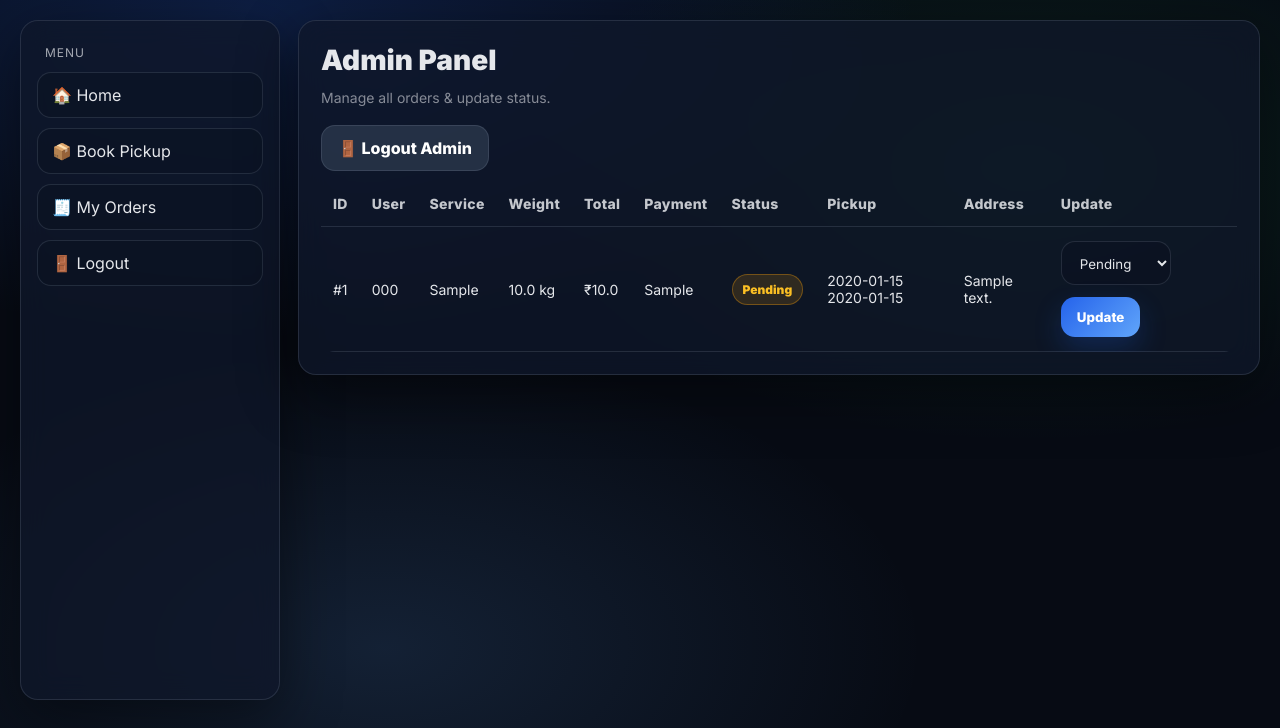
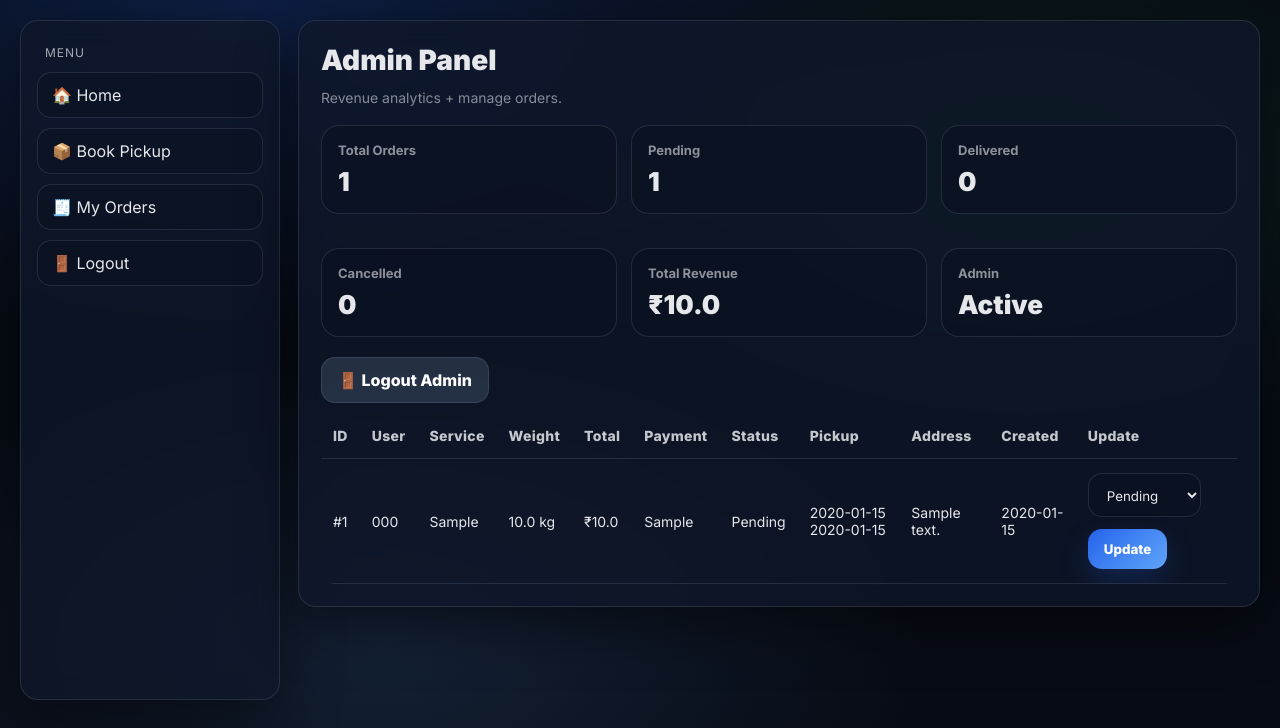
Before and after one commit to harshal-269/freshfold-web, a Flask app: page /admin/panel in a window 1280 px wide. Shown: the part 72-800 px from the top of the page. Run offline with Flask 3, Linux system fonts and the light colour scheme; the visitor is signed in with stand-in values (Sample User, id 1); tables that the repository leaves empty hold one stand-in row (values such as "Sample post").

Commit message:
Added revenue analytics, cancel orders, saved addresses

```diff
--- a/app.py
+++ b/app.py
@@ -18,10 +18,9 @@ def db():
 def init_db():
     conn = db()
     cur = conn.cursor()
-
-    # Enable foreign keys in SQLite
     cur.execute("PRAGMA foreign_keys = ON;")
 
+    # USERS
     cur.execute("""
         CREATE TABLE IF NOT EXISTS users(
             id INTEGER PRIMARY KEY AUTOINCREMENT,
@@ -32,6 +31,19 @@ def init_db():
         )
     """)
 
+    # ADDRESSES (multiple saved addresses)
+    cur.execute("""
+        CREATE TABLE IF NOT EXISTS addresses(
+            id INTEGER PRIMARY KEY AUTOINCREMENT,
+            user_id INTEGER NOT NULL,
+            label TEXT NOT NULL,
+            address TEXT NOT NULL,
+            created_at TEXT NOT NULL,
+            FOREIGN KEY(user_id) REFERENCES users(id) ON DELETE CASCADE
+        )
+    """)
+
+    # ORDERS
     cur.execute("""
         CREATE TABLE IF NOT EXISTS orders(
             id INTEGER PRIMARY KEY AUTOINCREMENT,
@@ -51,11 +63,11 @@ def init_db():
         )
     """)
 
-    # Indexes (performance)
+    # Indexes
     cur.execute("CREATE INDEX IF NOT EXISTS idx_users_phone ON users(phone);")
     cur.execute("CREATE INDEX IF NOT EXISTS idx_orders_user_id ON orders(user_id);")
     cur.execute("CREATE INDEX IF NOT EXISTS idx_orders_status ON orders(status);")
-    cur.execute("CREATE INDEX IF NOT EXISTS idx_orders_created_at ON orders(created_at);")
+    cur.execute("CREATE INDEX IF NOT EXISTS idx_addresses_user_id ON addresses(user_id);")
 
     conn.commit()
     conn.close()
@@ -106,6 +118,20 @@ def get_user_stats(user_id):
 
     conn.close()
     return total, pending, delivered
+
+
+def get_saved_addresses(user_id):
+    conn = db()
+    cur = conn.cursor()
+    cur.execute("""
+        SELECT id, label, address
+        FROM addresses
+        WHERE user_id=?
+        ORDER BY id DESC
+    """, (user_id,))
+    rows = cur.fetchall()
+    conn.close()
+    return rows
 
 
 def get_last_address(user_id):
@@ -195,6 +221,36 @@ def dashboard():
     return render_template("dashboard.html", name=user["name"], total=total, pending=pending, delivered=delivered)
 
 
+# -------- ADD ADDRESS --------
+@app.route("/address/add", methods=["POST"])
+def add_address():
+    user = get_logged_user()
+    if not user:
+        return redirect("/login")
+
+    label = request.form.get("label", "").strip()
+    address = request.form.get("address", "").strip()
+
+    if not label or not address:
+        flash("Address label and address are required!", "danger")
+        return redirect("/book")
+
+    created_at = datetime.now().strftime("%d-%m-%Y %I:%M %p")
+
+    conn = db()
+    cur = conn.cursor()
+    cur.execute("""
+        INSERT INTO addresses(user_id, label, address, created_at)
+        VALUES(?,?,?,?)
+    """, (user["id"], label, address, created_at))
+    conn.commit()
+    conn.close()
+
+    flash("Address saved successfully!", "success")
+    return redirect("/book")
+
+
+# -------- BOOK --------
 @app.route("/book", methods=["GET", "POST"])
 def book():
     user = get_logged_user()
@@ -235,10 +291,13 @@ def book():
 
         return redirect("/payment")
 
+    # GET
+    saved_addresses = get_saved_addresses(user["id"])
     last_address = get_last_address(user["id"])
-    return render_template("book.html", last_address=last_address)
+    return render_template("book.html", saved_addresses=saved_addresses, last_address=last_address)
 
 
+# -------- PAYMENT --------
 @app.route("/payment", methods=["GET", "POST"])
 def payment():
     user = get_logged_user()
@@ -287,6 +346,7 @@ def payment():
     return render_template("payment.html", order=pending)
 
 
+# -------- ORDERS --------
 @app.route("/orders")
 def orders():
     user = get_logged_user()
@@ -307,6 +367,7 @@ def orders():
     return render_template("orders.html", orders=data)
 
 
+# -------- ORDER DETAILS --------
 @app.route("/orders/<int:order_id>")
 def order_details(order_id):
     user = get_logged_user()
@@ -332,6 +393,45 @@ def order_details(order_id):
     return render_template("order_details.html", order=row)
 
 
+# -------- CANCEL ORDER --------
+@app.route("/orders/<int:order_id>/cancel", methods=["POST"])
+def cancel_order(order_id):
+    user = get_logged_user()
+    if not user:
+        return redirect("/login")
+
+    conn = db()
+    cur = conn.cursor()
+
+    # only cancel if pending and belongs to user
+    cur.execute("""
+        SELECT status FROM orders
+        WHERE id=? AND user_id=?
+    """, (order_id, user["id"]))
+    row = cur.fetchone()
+
+    if not row:
+        conn.close()
+        flash("Order not found!", "danger")
+        return redirect("/orders")
+
+    if row["status"] != "Pending":
+        conn.close()
+        flash("Only Pending orders can be cancelled!", "danger")
+        return redirect(f"/orders/{order_id}")
+
+    cur.execute("""
+        UPDATE orders SET status='Cancelled'
+        WHERE id=? AND user_id=?
+    """, (order_id, user["id"]))
+    conn.commit()
+    conn.close()
+
+    flash("Order cancelled successfully!", "success")
+    return redirect("/orders")
+
+
+# -------- INVOICE --------
 @app.route("/invoice/<int:order_id>")
 def invoice(order_id):
     user = get_logged_user()
@@ -389,17 +489,44 @@ def admin_panel():
 
     conn = db()
     cur = conn.cursor()
+
+    # Orders list (with join)
     cur.execute("""
         SELECT o.id, u.phone AS user_phone, o.service, o.weight, o.total_price,
-               o.payment_method, o.status, o.pickup_date, o.pickup_time, o.address
+               o.payment_method, o.status, o.pickup_date, o.pickup_time, o.address, o.created_at
         FROM orders o
         JOIN users u ON u.id = o.user_id
         ORDER BY o.id DESC
     """)
-    data = cur.fetchall()
+    orders = cur.fetchall()
+
+    # Revenue analytics
+    cur.execute("SELECT COUNT(*) AS total_orders FROM orders")
+    total_orders = cur.fetchone()["total_orders"]
+
+    cur.execute("SELECT COUNT(*) AS pending_orders FROM orders WHERE status='Pending'")
+    pending_orders = cur.fetchone()["pending_orders"]
+
+    cur.execute("SELECT COUNT(*) AS delivered_orders FROM orders WHERE status='Delivered'")
+    delivered_orders = cur.fetchone()["delivered_orders"]
+
+    cur.execute("SELECT COUNT(*) AS cancelled_orders FROM orders WHERE status='Cancelled'")
+    cancelled_orders = cur.fetchone()["cancelled_orders"]
+
+    cur.execute("SELECT COALESCE(SUM(total_price), 0) AS revenue FROM orders WHERE status!='Cancelled'")
+    revenue = cur.fetchone()["revenue"]
+
     conn.close()
 
-    return render_template("admin_panel.html", orders=data)
+    return render_template(
+        "admin_panel.html",
+        orders=orders,
+        total_orders=total_orders,
+        pending_orders=pending_orders,
+        delivered_orders=delivered_orders,
+        cancelled_orders=cancelled_orders,
+        revenue=revenue
+    )
 
 
 @app.route("/admin/update/<int:order_id>", methods=["POST"])
--- a/templates/admin_panel.html
+++ b/templates/admin_panel.html
@@ -2,7 +2,41 @@
 {% block body %}
 <div class="card">
   <div class="title">Admin Panel</div>
-  <div class="subtitle">Manage all orders & update status.</div>
+  <div class="subtitle">Revenue analytics + manage orders.</div>
+
+  <div class="grid">
+    <div class="stat">
+      <h2>Total Orders</h2>
+      <p>{{ total_orders }}</p>
+    </div>
+    <div class="stat">
+      <h2>Pending</h2>
+      <p>{{ pending_orders }}</p>
+    </div>
+    <div class="stat">
+      <h2>Delivered</h2>
+      <p>{{ delivered_orders }}</p>
+    </div>
+  </div>
+
+  <br>
+
+  <div class="grid">
+    <div class="stat">
+      <h2>Cancelled</h2>
+      <p>{{ cancelled_orders }}</p>
+    </div>
+    <div class="stat">
+      <h2>Total Revenue</h2>
+      <p>₹{{ revenue }}</p>
+    </div>
+    <div class="stat">
+      <h2>Admin</h2>
+      <p>Active</p>
+    </div>
+  </div>
+
+  <br>
 
   <div class="row">
     <a class="btn btn2" href="/admin/logout">🚪 Logout Admin</a>
@@ -19,37 +53,30 @@
       <th>Status</th>
       <th>Pickup</th>
       <th>Address</th>
+      <th>Created</th>
       <th>Update</th>
     </tr>
 
     {% for o in orders %}
     <tr>
-      <td>#{{ o[0] }}</td>
-      <td>{{ o[1] }}</td>
-      <td>{{ o[2] }}</td>
-      <td>{{ o[3] }} kg</td>
-      <td>₹{{ o[4] }}</td>
-      <td>{{ o[5] }}</td>
+      <td>#{{ o["id"] }}</td>
+      <td>{{ o["user_phone"] }}</td>
+      <td>{{ o["service"] }}</td>
+      <td>{{ o["weight"] }} kg</td>
+      <td>₹{{ o["total_price"] }}</td>
+      <td>{{ o["payment_method"] }}</td>
+      <td>{{ o["status"] }}</td>
+      <td>{{ o["pickup_date"] }} {{ o["pickup_time"] }}</td>
+      <td>{{ o["address"] }}</td>
+      <td>{{ o["created_at"] }}</td>
 
       <td>
-        {% if o[6] == "Pending" %}
-          <span class="badge pending">Pending</span>
-        {% elif o[6] == "Picked" %}
-          <span class="badge picked">Picked</span>
-        {% else %}
-          <span class="badge delivered">Delivered</span>
-        {% endif %}
-      </td>
-
-      <td>{{ o[7] }} {{ o[8] }}</td>
-      <td>{{ o[9] }}</td>
-
-      <td>
-        <form method="POST" action="/admin/update/{{ o[0] }}" class="row">
+        <form method="POST" action="/admin/update/{{ o['id'] }}" class="row">
           <select name="status">
-            <option {% if o[6]=="Pending" %}selected{% endif %}>Pending</option>
-            <option {% if o[6]=="Picked" %}selected{% endif %}>Picked</option>
-            <option {% if o[6]=="Delivered" %}selected{% endif %}>Delivered</option>
+            <option {% if o["status"]=="Pending" %}selected{% endif %}>Pending</option>
+            <option {% if o["status"]=="Picked" %}selected{% endif %}>Picked</option>
+            <option {% if o["status"]=="Delivered" %}selected{% endif %}>Delivered</option>
+            <option {% if o["status"]=="Cancelled" %}selected{% endif %}>Cancelled</option>
           </select>
           <button class="btn" type="submit">Update</button>
         </form>
--- a/templates/orders.html
+++ b/templates/orders.html
@@ -32,8 +32,10 @@
           <span class="badge pending">Pending</span>
         {% elif o[4] == "Picked" %}
           <span class="badge picked">Picked</span>
+        {% elif o[4] == "Delivered" %}
+          <span class="badge delivered">Delivered</span>
         {% else %}
-          <span class="badge delivered">Delivered</span>
+          <span class="badge pending">Cancelled</span>
         {% endif %}
       </td>
 
```
Also changed, not shown: templates/book.html (+36 -5 lines), templates/order_details.html (+7 -1 lines).
